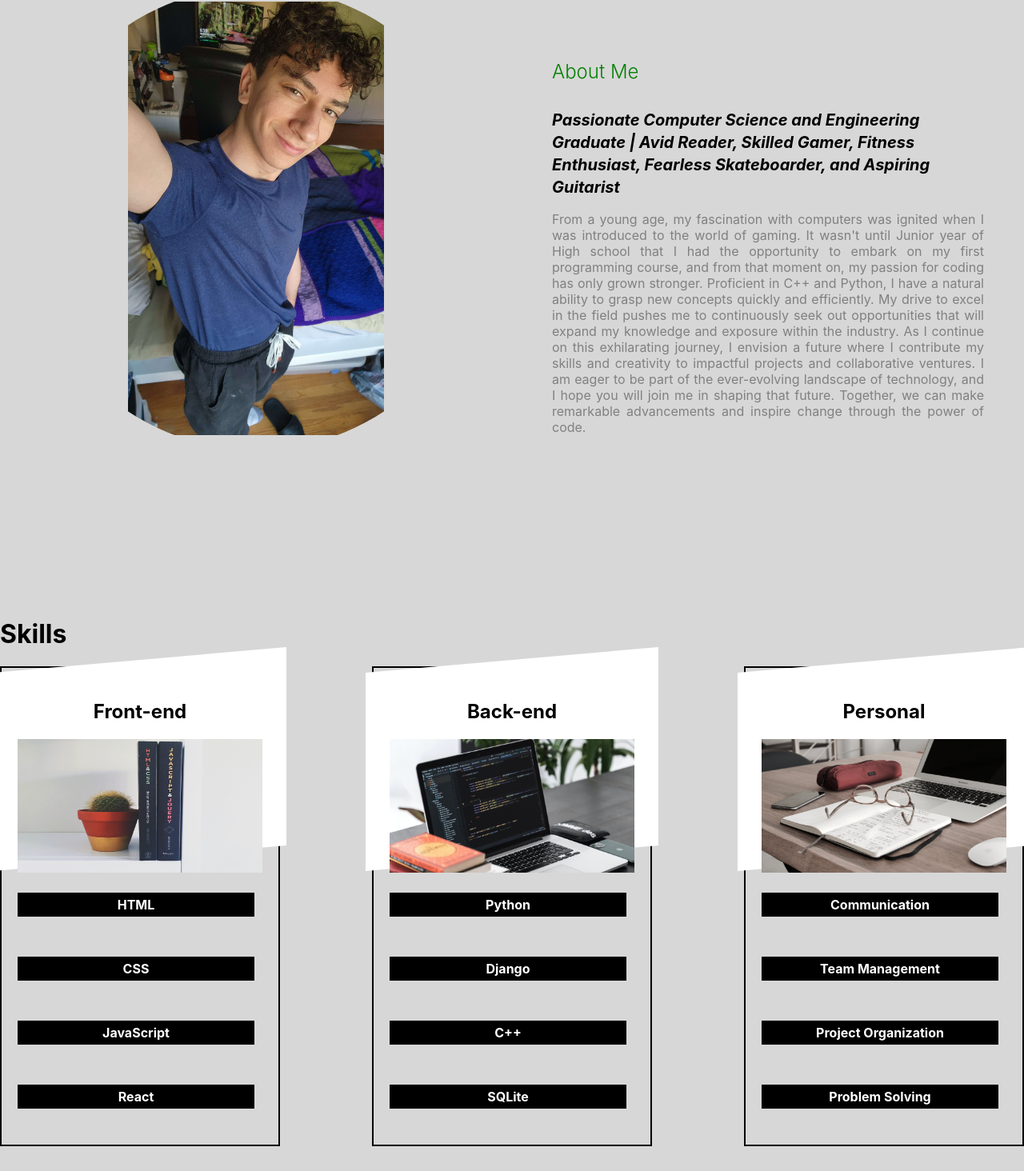
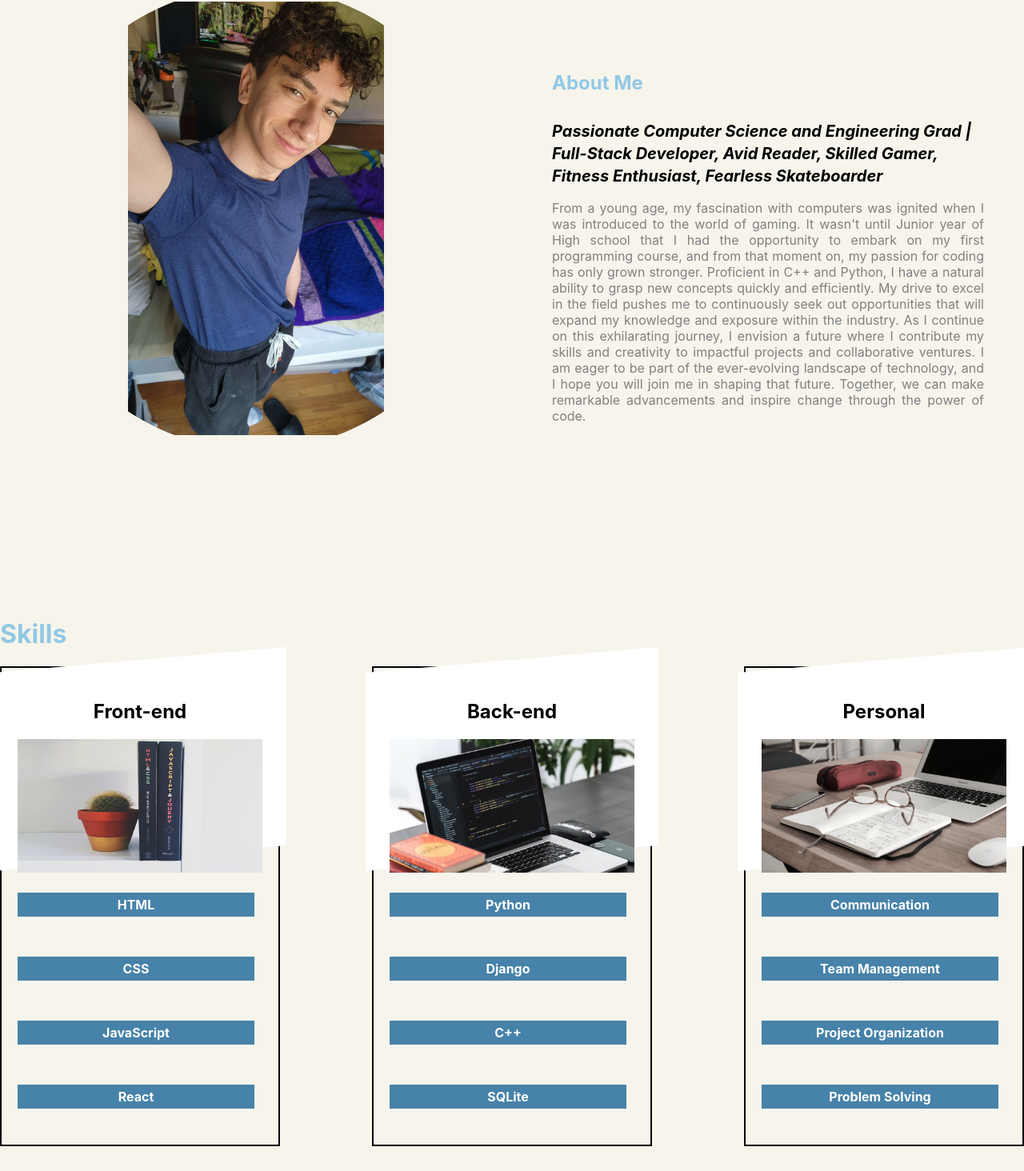
Before and after one commit to JoseGonzCSE/PersonalWeb2, a React (Create React App) app in the folder personal-web/: page /aboutme in a window 1280 px wide. Shown: the part 897-2361 px from the top of the page at 80% size. Built offline with nearby package versions, Linux system fonts and the light colour scheme.

Commit message:
Aesthetics Complete

```diff
--- a/personal-web/src/App.css
+++ b/personal-web/src/App.css
@@ -39,12 +39,12 @@
 
 body::-webkit-scrollbar{
   width: 15px;
-  background-color: rgb(127, 177, 177);
+  background-color: #F6F4EB;
 }
 body::-webkit-scrollbar-thumb{
-  background-color: rgb(124, 218, 218);
+  background-color: #91C8E4;
   border-radius: 4px;
 }
 body::-webkit-scrollbar-thumb:hover{
-  background-color: rgb(95, 157, 157);
+  background-color: #749BC2;
 }
--- a/personal-web/src/Pages/AboutMe.css
+++ b/personal-web/src/Pages/AboutMe.css
@@ -26,9 +26,9 @@
 }
 .title{
     text-align: left;
-    font-weight: 350;
+    font-weight: bold;
     font-size: x-large;
-    color: green;
+    color: #91C8E4;
 
 
 }
--- a/personal-web/src/Pages/AboutMe.jsx
+++ b/personal-web/src/Pages/AboutMe.jsx
@@ -10,7 +10,7 @@ export default function AboutMe({aboutMeRef}){
     const [rightAllRef, rightAllInView] = useInView({
         triggerOnce: true,
         threshold: 0.2,
-      });
+    });
 
     return (
         <div ref={aboutMeRef}>
@@ -24,8 +24,8 @@ export default function AboutMe({aboutMeRef}){
                     <div className="A_pageRightAll">
                         <h4 className="title"> About Me</h4>
                         <h3 className="selfTitle">
-                            Passionate Computer Science and Engineering Graduate | Avid Reader, Skilled Gamer, Fitness Enthusiast,
-                            Fearless Skateboarder, and Aspiring Guitarist
+                            Passionate Computer Science and Engineering Grad | Full-Stack Developer, Avid Reader, Skilled Gamer, Fitness Enthusiast,
+                            Fearless Skateboarder
                         </h3>
                         <p className="biography">
                             From a young age, my fascination with computers was ignited when I was
--- a/personal-web/src/Pages/Contact.css
+++ b/personal-web/src/Pages/Contact.css
@@ -1,5 +1,6 @@
-.Title{
+.Skill_Title{
     text-align: left;
+    color: #91C8E4;
 
 }
 .mainContainer {
@@ -50,7 +51,7 @@ top: -10px;
 left: -10px;
 right: -10px;
 bottom: 60%;
-background-color: #fff;
+background-color: #ffffff;
 transform-origin: bottom;
 transform: skewY(-5deg);
 z-index: 0;
@@ -68,7 +69,7 @@ margin-top: 25px;
 
 .skill {
 padding: 5px 10px;
-background-color: #000;
+background-color: #4682A9;
 color: #fff;
 margin-bottom: 50px;
 }
@@ -78,12 +79,17 @@ display: block;
 text-align: center;
 text-decoration: none;
 color: inherit;
-color: #989898;
+color: #91C8E4;
 padding: 10px 20px;
 border-radius: 5px;
 font-weight: bold;
 transition: background-color 0.3s ease;
 margin-top: 20px;
+}
+.email:hover{
+    animation: bounce;
+    animation-duration: 2s;
+    animation-iteration-count: infinite;
 }
 
 
--- a/personal-web/src/Pages/Contact.jsx
+++ b/personal-web/src/Pages/Contact.jsx
@@ -3,12 +3,13 @@ import frontEndImg from './Imgs/greg-rakozy-vw3Ahg4x1tY-unsplash.jpg'
 import BackEndImg from './Imgs/altumcode-PNbDkQ2DDgM-unsplash.jpg'
 import PersonalImg from './Imgs/dan-dimmock-sNwnjxm8eTY-unsplash.jpg'
 import React, { useRef } from 'react';
+import 'animate.css'
 
 export default function Contact({contactRef}){
     return(
         <div ref={contactRef}>
             <div className="mainContainer">
-                <h1 className="Title">Skills</h1>
+                <h1 className="Skill_Title">Skills</h1>
                 <div className="container">
                     <div className="frontEnd">
                         <h2>Front-end</h2>
--- a/personal-web/src/Pages/Home.css
+++ b/personal-web/src/Pages/Home.css
@@ -1,6 +1,6 @@
 
 body{
-    background-color: rgb(215, 215, 215);
+    background-color: #F6F4EB;
 }
 
 .infoBox{
--- a/personal-web/src/styles.css
+++ b/personal-web/src/styles.css
@@ -17,7 +17,7 @@ body{
     align-items: stretch;
     gap: 1rem;
     padding: 0 1rem;
-    background-color: cadetblue;
+    background-color: #4682A9;
     color:  rgb(215, 215, 215);
 }
 .Nav a{
@@ -42,7 +42,7 @@ body{
     background-color: rgb(127, 177, 177);
 }
 .Nav a:hover{
-    background-color: darkgray;
+    background-color: #749BC2;
     animation: shakeY;
     animation-duration: 3s;
     animation-iteration-count: infinite;
@@ -62,7 +62,7 @@ body{
     padding: 0.3rem;
     text-decoration: none;
     color: inherit;
-    background-color: cadetblue;
+    background-color: #4682A9;
     border: none;
     border-radius: 5px;
     cursor: pointer;
@@ -71,7 +71,7 @@ body{
 }
 
 .NavButton:hover {
-background-color: rgb(80, 80, 80);
+background-color: #749BC2;
 animation: shakeY;
 animation-duration: 3s;
 animation-iteration-count: infinite;
```
